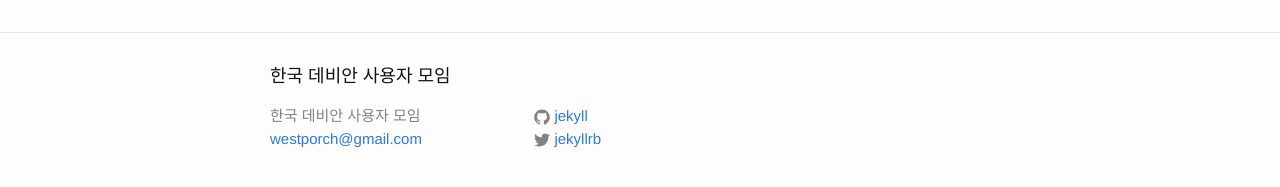
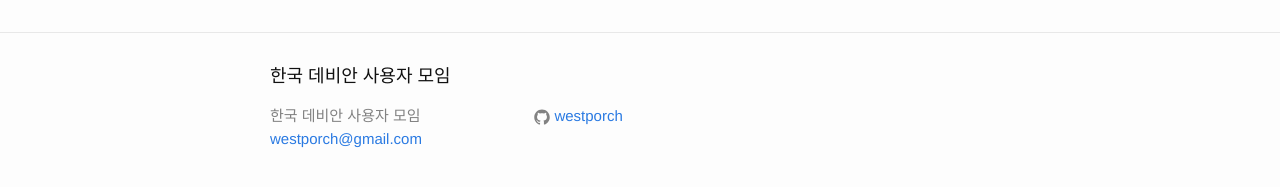
Before and after one commit to debianusers/debianusers.github.io, a Jekyll site: the page built from about.md, in a window 1280 px wide. Shown: the part 618-805 px from the top of the page. Built offline with Jekyll 4.4.1, drawn with Linux system fonts in a browser that asks for light colours; comment, search, counter and statistics services are not loaded.

Commit message:
Change github username

```diff
--- a/_config.yml
+++ b/_config.yml
@@ -4,8 +4,8 @@
 description: > # this means to ignore newlines until "baseurl:"
 baseurl: "" # the subpath of your site, e.g. /blog/
 url: "http://debianusers.github.io" # the base hostname & protocol for your site
-twitter_username: jekyllrb
-github_username:  jekyll
+#twitter_username: jekyllrb
+github_username:  westporch
 
 # Build settings
 markdown: kramdown
```
